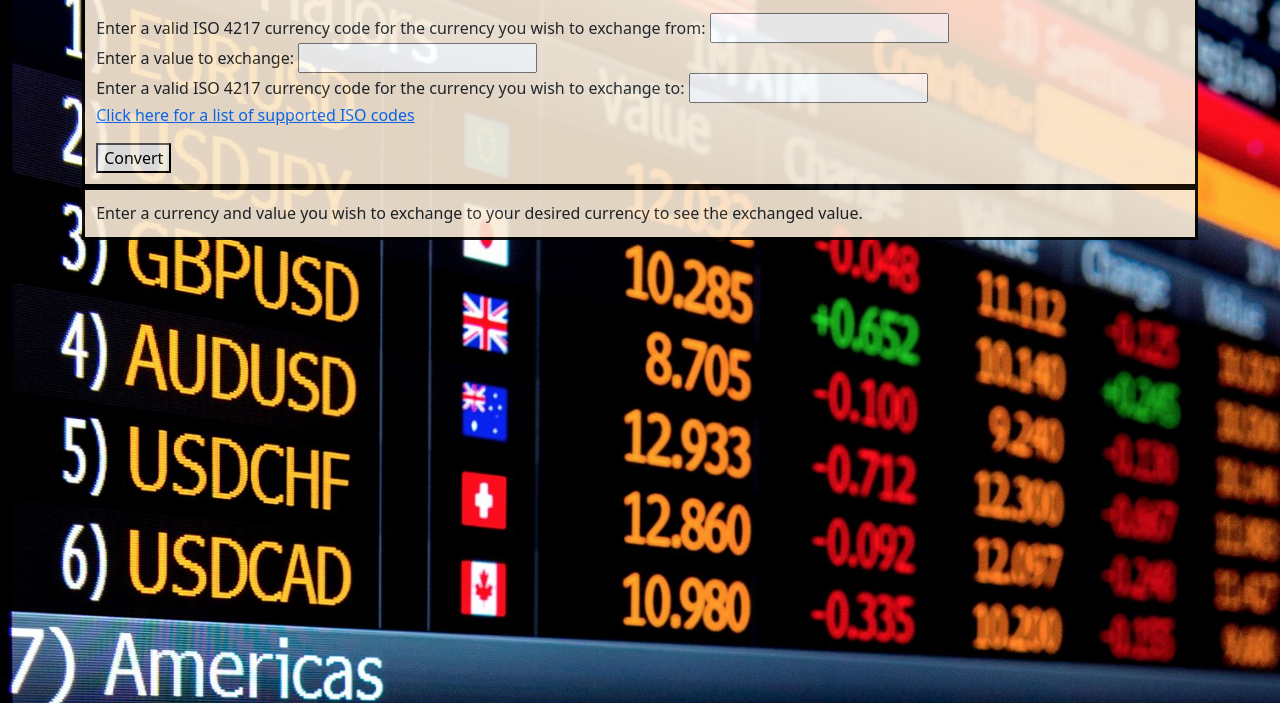
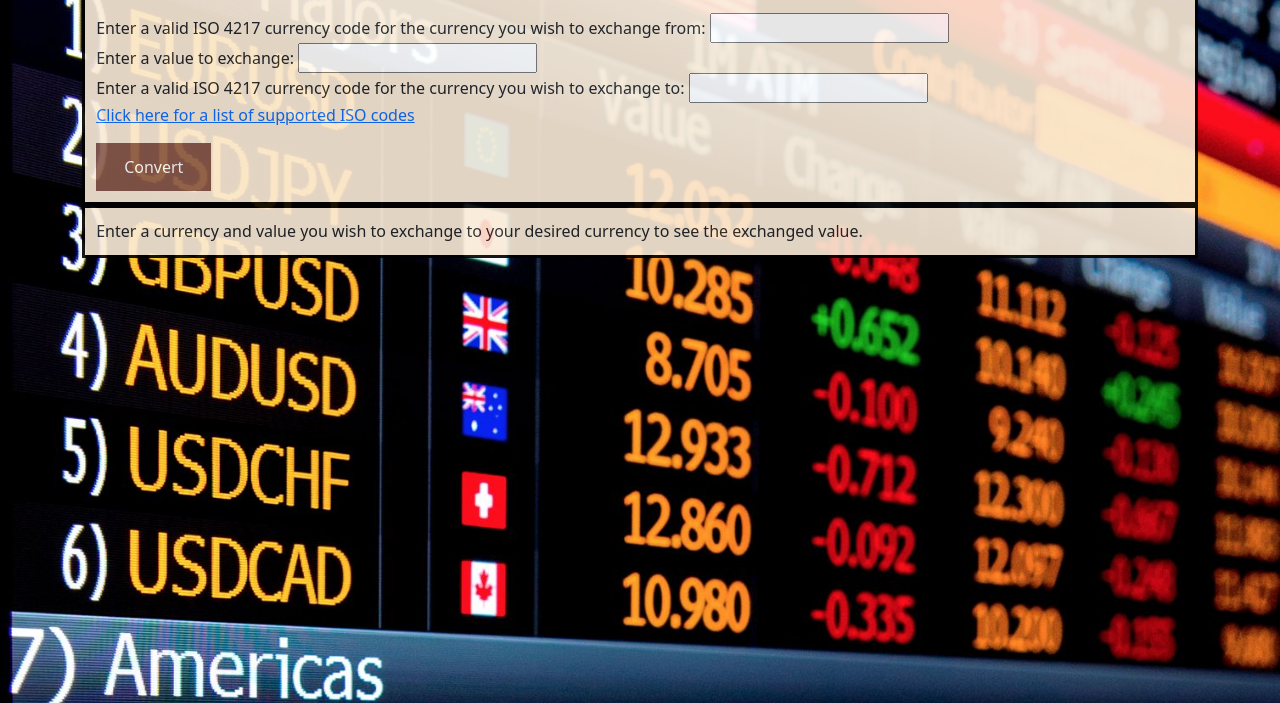
Before and after one commit to MaxBetich/currency-exchanger, a website built with webpack: page src/index.html in a window 1280 px wide. Shown: the part 97-800 px from the top of the page. Built offline with nearby package versions, Linux system fonts and the light colour scheme.

Commit message:
update styling

```diff
--- a/src/css/styles.css
+++ b/src/css/styles.css
@@ -9,6 +9,16 @@ body {
   background-size: cover;
 }
 
+button {
+  background-color: #87584a;
+  border: none;
+  color: white;
+  padding: 12px 28px;
+  text-align: center;
+  font-size: 16px;
+  margin: auto;
+}
+
 .box1 {
   border: solid;
   border-color: black;
```
